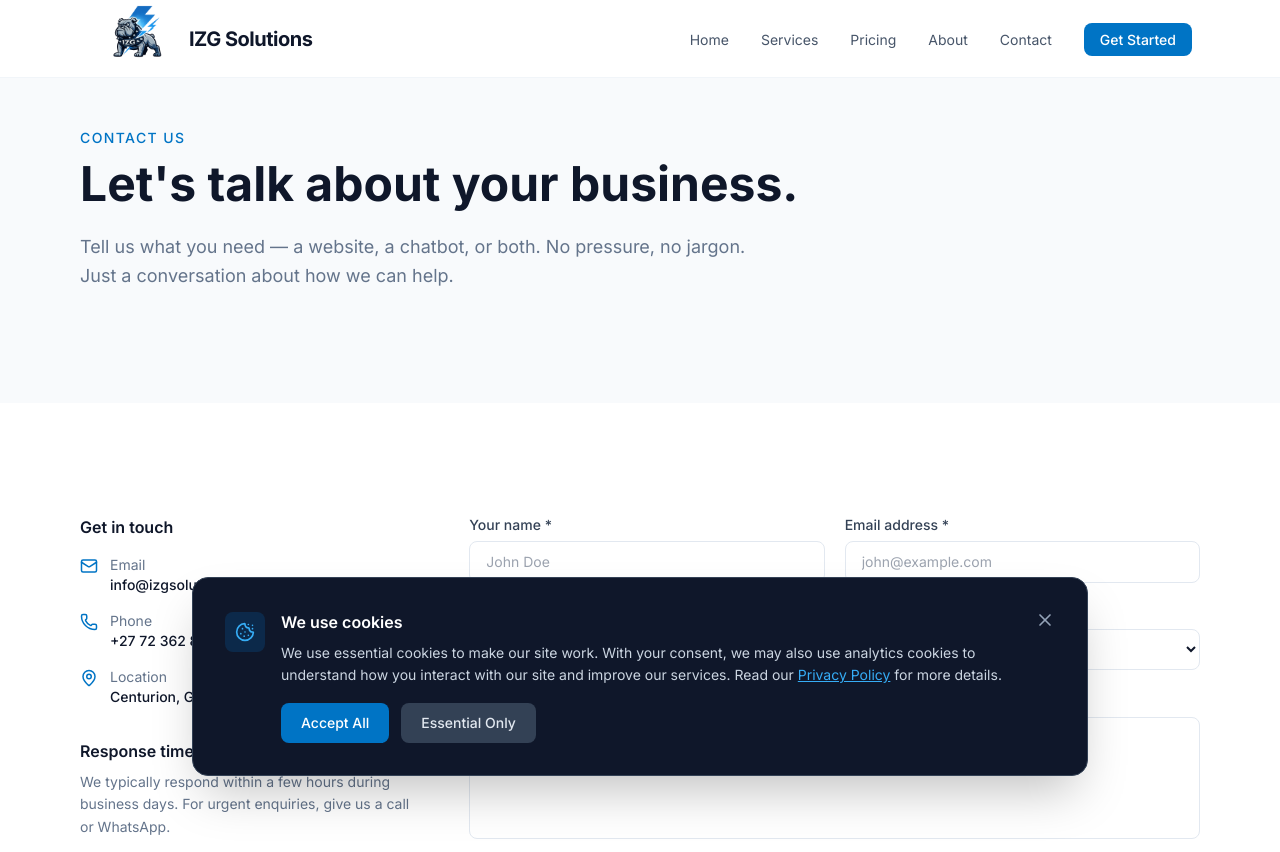
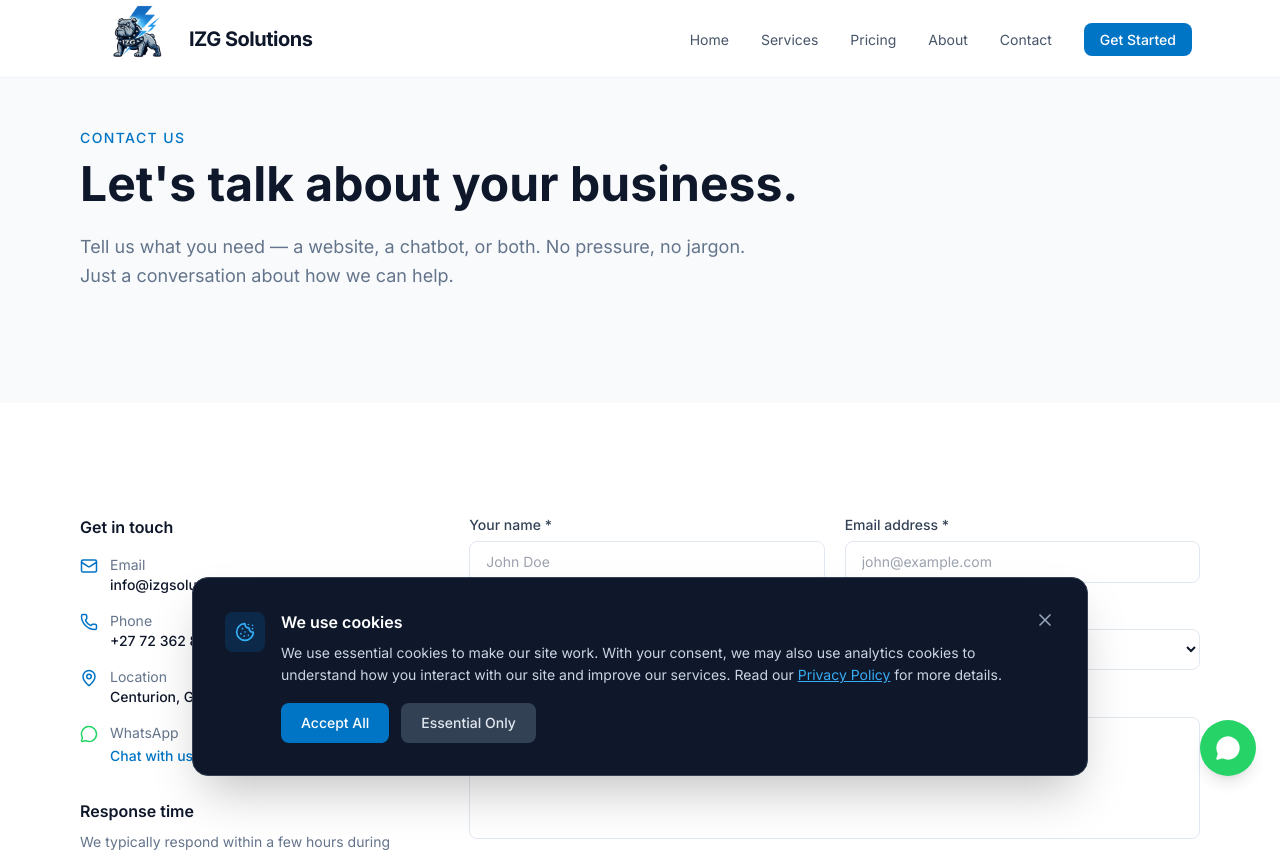
Before and after one commit to makungut619/izg-solutions-website, a Next.js app: page /contact in a window 1280 px wide. Shown: the top 852 px of the page. Built offline with nearby package versions, Linux system fonts and the light colour scheme.

Commit message:
Add WhatsApp floating button and contact page link

```diff
--- a/app/contact/page.tsx
+++ b/app/contact/page.tsx
@@ -2,7 +2,8 @@
 
 import { useState } from "react";
 import AnimatedSection from "@/components/ui/AnimatedSection";
-import { Mail, Phone, MapPin, Send } from "lucide-react";
+import { getWhatsAppUrl } from "@/components/ui/WhatsAppButton";
+import { Mail, Phone, MapPin, Send, MessageCircle } from "lucide-react";
 
 export default function ContactPage() {
   const [formData, setFormData] = useState({
@@ -82,6 +83,20 @@ export default function ContactPage() {
                       <div>
                         <p className="text-sm text-surface-500">Location</p>
                         <p className="text-sm font-medium">Centurion, Gauteng</p>
+                      </div>
+                    </div>
+                    <div className="flex items-start gap-3">
+                      <MessageCircle className="text-[#25D366] mt-0.5" size={18} />
+                      <div>
+                        <p className="text-sm text-surface-500">WhatsApp</p>
+                        <a
+                          href={getWhatsAppUrl()}
+                          target="_blank"
+                          rel="noopener noreferrer"
+                          className="text-sm font-medium text-primary-600 hover:text-primary-700 transition-colors"
+                        >
+                          Chat with us instantly
+                        </a>
                       </div>
                     </div>
                   </div>
--- a/app/layout.tsx
+++ b/app/layout.tsx
@@ -4,6 +4,7 @@ import "./globals.css";
 import Navbar from "@/components/layout/Navbar";
 import Footer from "@/components/layout/Footer";
 import CookieConsent from "@/components/ui/CookieConsent";
+import WhatsAppButton from "@/components/ui/WhatsAppButton";
 import { Analytics } from "@vercel/analytics/react";
 
 const inter = Inter({
@@ -109,6 +110,7 @@ export default function RootLayout({
         <Navbar />
         <main>{children}</main>
         <Footer />
+        <WhatsAppButton />
         <CookieConsent />
         <Analytics />
       </body>
--- /dev/null
+++ b/components/ui/WhatsAppButton.tsx
@@ -0,0 +1,24 @@
+"use client";
+
+import { MessageCircle } from "lucide-react";
+
+const WHATSAPP_NUMBER = process.env.NEXT_PUBLIC_WHATSAPP_NUMBER || "27616134782";
+const WHATSAPP_MESSAGE = encodeURIComponent("Hi, I'm interested in your services");
+
+export function getWhatsAppUrl() {
+  return `https://wa.me/${WHATSAPP_NUMBER}?text=${WHATSAPP_MESSAGE}`;
+}
+
+export default function WhatsAppButton() {
+  return (
+    <a
+      href={getWhatsAppUrl()}
+      target="_blank"
+      rel="noopener noreferrer"
+      aria-label="Chat with us on WhatsApp"
+      className="fixed bottom-6 right-6 z-50 flex items-center justify-center w-14 h-14 bg-[#25D366] hover:bg-[#20bd5a] text-white rounded-full shadow-lg hover:shadow-xl transition-all hover:scale-105"
+    >
+      <MessageCircle size={28} fill="white" strokeWidth={0} />
+    </a>
+  );
+}
```
Also changed, not shown: 1 other file (tests, documents, lock files or other folders).
